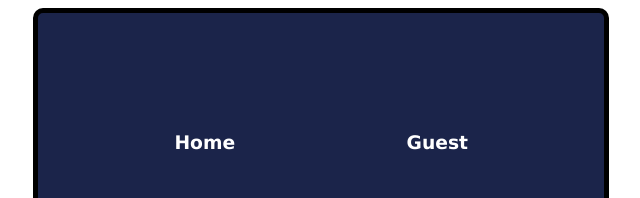
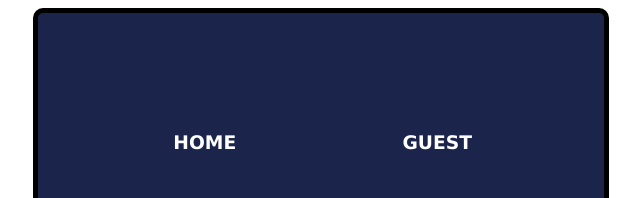
Before and after one commit to Aymanstudent/ScoreGameCounter, a plain HTML site: page index.html in a window 1280 px wide. Shown: the top 198 px of the page, 319-959 px from the left. Drawn offline with Linux system fonts and the light colour scheme; a web font is replaced by a local one.

Commit message:
Update index.html

```diff
--- a/index.html
+++ b/index.html
@@ -9,7 +9,7 @@
 <body>
   <div class="container">
     <div id="home">
-      <h3>Home</h3>
+      <h3>HOME</h3>
       <p id="homeScore">0</p>
       <div class="buttons">
         <button id="add-one-home-btn">+1</button>
@@ -18,7 +18,7 @@
       </div>
     </div>
     <div id="guest">
-      <h3>Guest</h3>
+      <h3>GUEST</h3>
       <p id="guestScore">0</p>
       <div class="buttons">
         <button id="add-one-guest-btn">+1</button>
```
